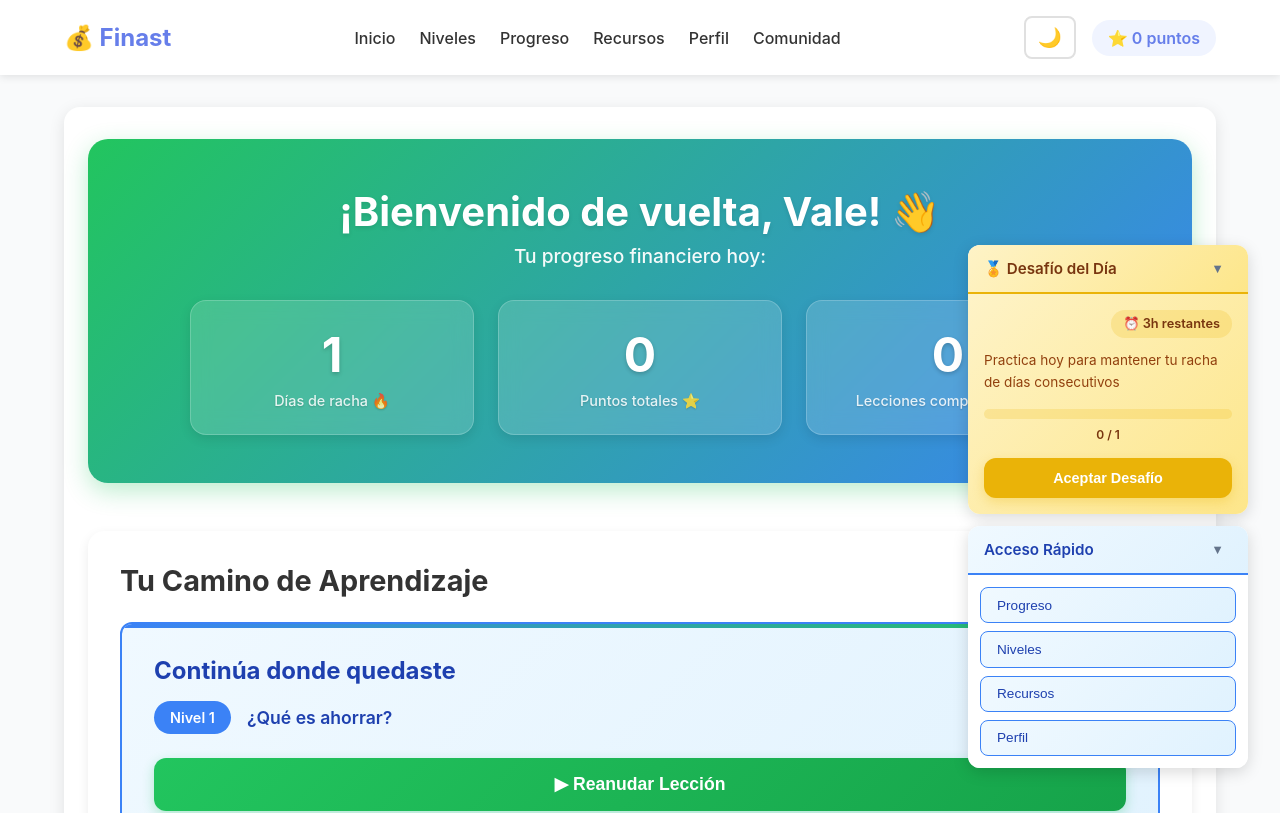
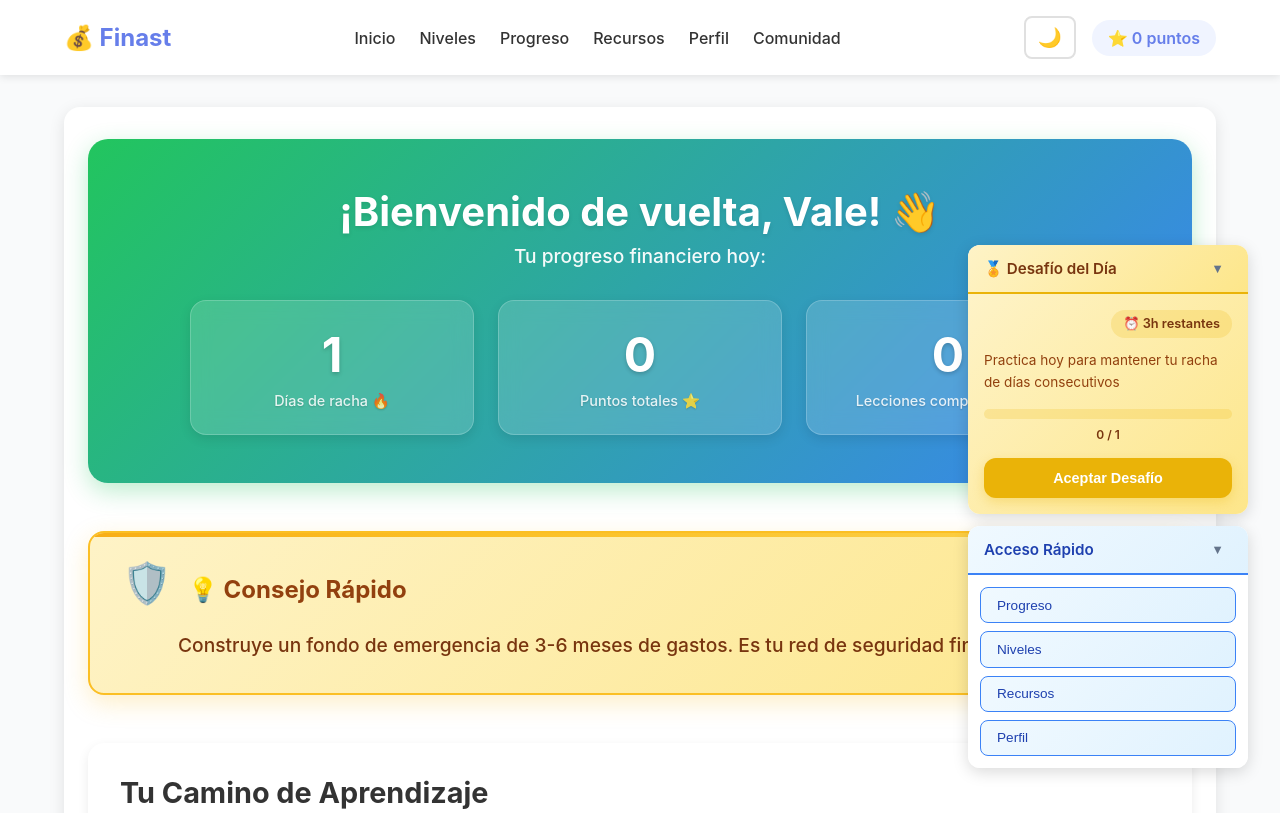
Before and after one commit to tvalw/finast, a React (Vite) app: page / in a window 1280 px wide. Shown: the top 813 px of the page. Built offline with nearby package versions, Linux system fonts and the light colour scheme.

Commit message:
consejos y arreglos

```diff
--- a/src/App.css
+++ b/src/App.css
@@ -180,6 +180,122 @@ body {
   font-size: 1rem;
   color: rgba(255, 255, 255, 0.95);
   font-weight: 500;
+}
+
+/* Consejo Rápido */
+.quick-tip-section {
+  margin-bottom: 3rem;
+  animation: fadeInUp 0.6s ease-out;
+}
+
+.quick-tip-card {
+  background: linear-gradient(135deg, #fef3c7 0%, #fde68a 100%);
+  border-radius: 16px;
+  padding: 2rem;
+  box-shadow: 0 8px 24px rgba(251, 191, 36, 0.25);
+  border: 2px solid #fbbf24;
+  position: relative;
+  overflow: hidden;
+  transition: all 0.3s ease;
+}
+
+.quick-tip-card::before {
+  content: '';
+  position: absolute;
+  top: 0;
+  left: 0;
+  right: 0;
+  height: 4px;
+  background: linear-gradient(90deg, #f59e0b, #fbbf24, #fcd34d);
+  animation: shimmer 2s infinite;
+}
+
+.quick-tip-card:hover {
+  transform: translateY(-4px);
+  box-shadow: 0 12px 32px rgba(251, 191, 36, 0.35);
+}
+
+.quick-tip-header {
+  display: flex;
+  align-items: center;
+  gap: 1rem;
+  margin-bottom: 1rem;
+}
+
+.tip-emoji {
+  font-size: 2.5rem;
+  animation: bounce 2s infinite;
+}
+
+.tip-title {
+  flex: 1;
+  font-size: 1.5rem;
+  font-weight: 700;
+  color: #92400e;
+  margin: 0;
+}
+
+.tip-refresh-btn {
+  background: rgba(255, 255, 255, 0.7);
+  border: 2px solid #fbbf24;
+  border-radius: 50%;
+  width: 40px;
+  height: 40px;
+  display: flex;
+  align-items: center;
+  justify-content: center;
+  font-size: 1.2rem;
+  cursor: pointer;
+  transition: all 0.3s ease;
+  padding: 0;
+}
+
+.tip-refresh-btn:hover {
+  background: rgba(255, 255, 255, 0.9);
+  transform: rotate(180deg);
+  box-shadow: 0 4px 12px rgba(251, 191, 36, 0.3);
+}
+
+.tip-refresh-btn:active {
+  transform: rotate(180deg) scale(0.95);
+}
+
+.tip-content {
+  font-size: 1.2rem;
+  line-height: 1.6;
+  color: #78350f;
+  font-weight: 500;
+  margin: 0;
+  padding-left: 3.5rem;
+}
+
+@keyframes bounce {
+  0%, 100% {
+    transform: translateY(0);
+  }
+  50% {
+    transform: translateY(-10px);
+  }
+}
+
+@keyframes shimmer {
+  0% {
+    background-position: -1000px 0;
+  }
+  100% {
+    background-position: 1000px 0;
+  }
+}
+
+@keyframes fadeInUp {
+  from {
+    opacity: 0;
+    transform: translateY(20px);
+  }
+  to {
+    opacity: 1;
+    transform: translateY(0);
+  }
 }
 
 /* Grid Principal */
@@ -820,6 +936,28 @@ body {
 
   .hero-section {
     padding: 2rem 1.5rem;
+  }
+
+  .quick-tip-card {
+    padding: 1.5rem;
+  }
+
+  .tip-emoji {
+    font-size: 2rem;
+  }
+
+  .tip-title {
+    font-size: 1.2rem;
+  }
+
+  .tip-content {
+    font-size: 1rem;
+    padding-left: 0;
+    margin-top: 0.5rem;
+  }
+
+  .quick-tip-header {
+    flex-wrap: wrap;
   }
 
   .welcome-message h1 {
--- a/src/components/QuizFromLesson.jsx
+++ b/src/components/QuizFromLesson.jsx
@@ -99,31 +99,42 @@ export default function QuizFromLesson({ lesson, level }) {
     } else {
       // Si es incorrecta, agregar a la lista de incorrectas (si no está ya)
       setIncorrectQuestions(prev => {
-        if (!prev.includes(originalIndex)) {
-          return [...prev, originalIndex];
-        }
-        return prev;
-      });
+        const updated = !prev.includes(originalIndex)
+          ? [...prev, originalIndex]
+          : prev;
 
         // En modo repaso, NO avanzar si la respuesta es incorrecta
         // La pregunta se quedará en pantalla hasta que se responda correctamente
-      if (!isReviewMode) {
+        if (isReviewMode) {
+          // En modo repaso, si la respuesta es incorrecta, resetear el QuestionCard
+          // para permitir intentar de nuevo sin avanzar
+          setTimeout(() => {
+            setQuestionKey(prevKey => prevKey + 1);
+          }, 2000);
+        } else {
           // En modo normal, avanzar a la siguiente pregunta incluso si es incorrecta
           setTimeout(() => {
             if (currentQuestionIndex < lesson.questions.length - 1) {
-            setCurrentQuestionIndex(prev => prev + 1);
+              setCurrentQuestionIndex(prevIndex => prevIndex + 1);
             } else {
               // Última pregunta completada, verificar si hay incorrectas
-            checkRemainingIncorrect();
+              // Usar el estado actualizado 'updated' para verificar
+              if (updated.length > 0) {
+                // Crear array de preguntas incorrectas para mostrar
+                const incorrectQuestionsList = updated.map(idx => lesson.questions[idx]);
+                setQuestionsToShow(incorrectQuestionsList);
+                setCurrentQuestionIndex(0);
+                setIsReviewMode(true);
+              } else {
+                // No hay incorrectas, completar lección
+                completeLesson();
+              }
             }
           }, 2000);
-      } else {
-        // En modo repaso, si la respuesta es incorrecta, resetear el QuestionCard
-        // para permitir intentar de nuevo sin avanzar
-        setTimeout(() => {
-          setQuestionKey(prev => prev + 1);
-        }, 2000);
         }
+
+        return updated;
+      });
     }
   };
 
--- /dev/null
+++ b/src/data/financialTips.js
@@ -0,0 +1,141 @@
+/**
+ * Consejos rápidos de finanzas para mostrar en la página de inicio
+ * Estos consejos generan enganche y motivan a los usuarios a aprender más
+ */
+
+export const financialTips = [
+  {
+    id: 1,
+    tip: "Ahorra primero, gasta después. Separa el 10% de tus ingresos antes de pagar cualquier gasto.",
+    emoji: "💰"
+  },
+  {
+    id: 2,
+    tip: "El interés compuesto es tu mejor aliado. Empieza a invertir joven y deja que el tiempo trabaje para ti.",
+    emoji: "📈"
+  },
+  {
+    id: 3,
+    tip: "Construye un fondo de emergencia de 3-6 meses de gastos. Es tu red de seguridad financiera.",
+    emoji: "🛡️"
+  },
+  {
+    id: 4,
+    tip: "Evita las deudas de consumo. Si no puedes pagarlo en efectivo, probablemente no lo necesitas.",
+    emoji: "🚫"
+  },
+  {
+    id: 5,
+    tip: "Revisa tus gastos mensuales. Los pequeños gastos se acumulan y pueden hacer una gran diferencia.",
+    emoji: "🔍"
+  },
+  {
+    id: 6,
+    tip: "Paga tus tarjetas de crédito en su totalidad cada mes. Los intereses son tu peor enemigo.",
+    emoji: "💳"
+  },
+  {
+    id: 7,
+    tip: "Invierte en tu educación financiera. Es la mejor inversión que puedes hacer.",
+    emoji: "📚"
+  },
+  {
+    id: 8,
+    tip: "Diversifica tus inversiones. No pongas todos los huevos en la misma canasta.",
+    emoji: "🥚"
+  },
+  {
+    id: 9,
+    tip: "Establece metas financieras claras. Sin un destino, es difícil llegar a algún lugar.",
+    emoji: "🎯"
+  },
+  {
+    id: 10,
+    tip: "Aprende a decir 'no' a gastos innecesarios. Cada peso ahorrado es un peso ganado.",
+    emoji: "✋"
+  },
+  {
+    id: 11,
+    tip: "Automatiza tus ahorros. Si no lo ves, no lo gastas.",
+    emoji: "⚙️"
+  },
+  {
+    id: 12,
+    tip: "Compara precios antes de comprar. Unos minutos de investigación pueden ahorrarte mucho dinero.",
+    emoji: "🔎"
+  },
+  {
+    id: 13,
+    tip: "Invierte en activos que generen ingresos pasivos. Construye múltiples fuentes de ingresos.",
+    emoji: "💎"
+  },
+  {
+    id: 14,
+    tip: "Evita las compras impulsivas. Espera 24 horas antes de comprar algo que no necesitas.",
+    emoji: "⏰"
+  },
+  {
+    id: 15,
+    tip: "Aprende sobre impuestos. Conocer las deducciones puede ahorrarte mucho dinero.",
+    emoji: "📊"
+  },
+  {
+    id: 16,
+    tip: "Negocia tus salarios y servicios. No tengas miedo de pedir lo que vales.",
+    emoji: "💼"
+  },
+  {
+    id: 17,
+    tip: "Usa la regla 50/30/20: 50% necesidades, 30% deseos, 20% ahorro e inversión.",
+    emoji: "📐"
+  },
+  {
+    id: 18,
+    tip: "Revisa tu historial crediticio regularmente. Un buen crédito abre muchas puertas.",
+    emoji: "📋"
+  },
+  {
+    id: 19,
+    tip: "Invierte en ti mismo. Desarrolla habilidades que aumenten tu valor en el mercado.",
+    emoji: "🚀"
+  },
+  {
+    id: 20,
+    tip: "Planifica para la jubilación desde joven. Tu yo del futuro te lo agradecerá.",
+    emoji: "🌅"
+  },
+  {
+    id: 21,
+    tip: "Aprende a vivir por debajo de tus medios. La riqueza se construye con lo que ahorras, no con lo que ganas.",
+    emoji: "🏠"
+  },
+  {
+    id: 22,
+    tip: "Evita compararte con otros. Enfócate en tu propio progreso financiero.",
+    emoji: "👤"
+  },
+  {
+    id: 23,
+    tip: "Lee sobre finanzas regularmente. El conocimiento financiero es poder.",
+    emoji: "📖"
+  },
+  {
+    id: 24,
+    tip: "Usa aplicaciones de presupuesto. Ver tus gastos en tiempo real cambia tu perspectiva.",
+    emoji: "📱"
+  },
+  {
+    id: 25,
+    tip: "Invierte en experiencias, no solo en cosas. Las experiencias te hacen más feliz a largo plazo.",
+    emoji: "🌟"
+  }
+];
+
+/**
+ * Obtiene un consejo aleatorio de la lista
+ * @returns {Object} Un consejo aleatorio
+ */
+export function getRandomTip() {
+  const randomIndex = Math.floor(Math.random() * financialTips.length);
+  return financialTips[randomIndex];
+}
--- a/src/pages/Home.jsx
+++ b/src/pages/Home.jsx
@@ -10,6 +10,7 @@ import { getUser } from '../data/user.js';
 import { getDailyStats, getCurrentLesson, getCurrentLessonProgress, getRecommendations } from '../utils/homeCalculations.js';
 import { financialResources, getResourcesByCategory, getCategories, getCategoryName } from '../data/resources.js';
 import { getHomeResourcesCategory, saveHomeResourcesCategory } from '../utils/storage.js';
+import { getRandomTip } from '../data/financialTips.js';
 
 /**
  * Página de inicio rediseñada con diseño moderno estilo Duolingo
@@ -22,6 +23,7 @@ export default function Home() {
   const [recommendations, setRecommendations] = useState(() => getRecommendations());
   const [user, setUser] = useState(() => getUser());
   const [selectedCategory, setSelectedCategory] = useState(() => getHomeResourcesCategory());
+  const [dailyTip, setDailyTip] = useState(() => getRandomTip());
 
   // Guardar categoría seleccionada en localStorage
   useEffect(() => {
@@ -67,6 +69,25 @@ export default function Home() {
         </div>
 
         <DailyStats stats={stats} />
+      </section>
+
+      {/* Consejo Rápido del Día */}
+      <section className="quick-tip-section">
+        <div className="quick-tip-card">
+          <div className="quick-tip-header">
+            <span className="tip-emoji">{dailyTip.emoji}</span>
+            <h3 className="tip-title">💡 Consejo Rápido</h3>
+            <button
+              className="tip-refresh-btn"
+              onClick={() => setDailyTip(getRandomTip())}
+              title="Ver otro consejo"
+              aria-label="Ver otro consejo"
+            >
+              🔄
+            </button>
+          </div>
+          <p className="tip-content">{dailyTip.tip}</p>
+        </div>
       </section>
 
       {/* Grid Principal */}
```
Lines whose indentation alone changed are shown as unchanged.
